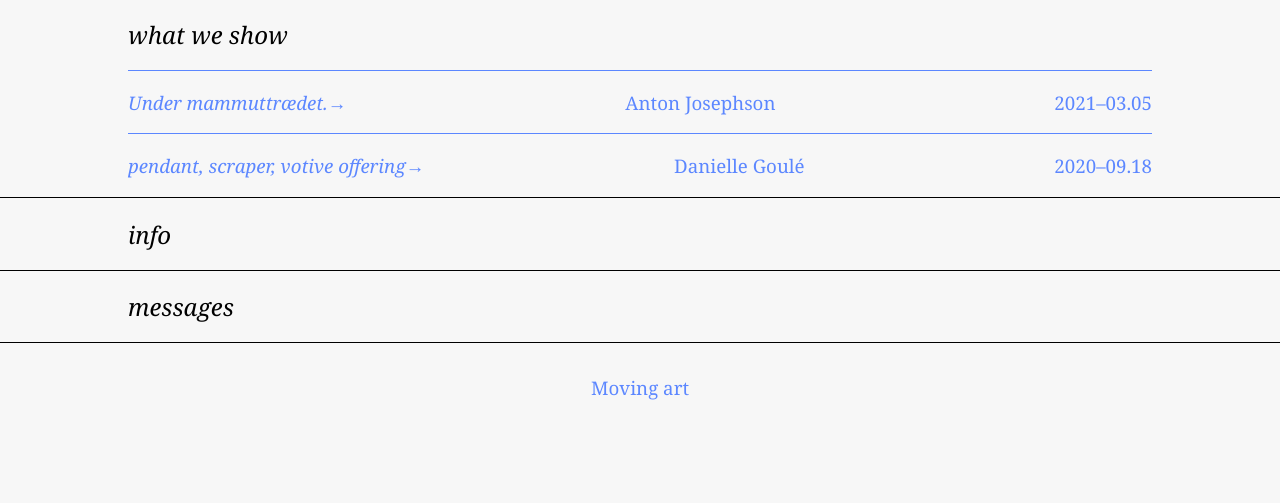
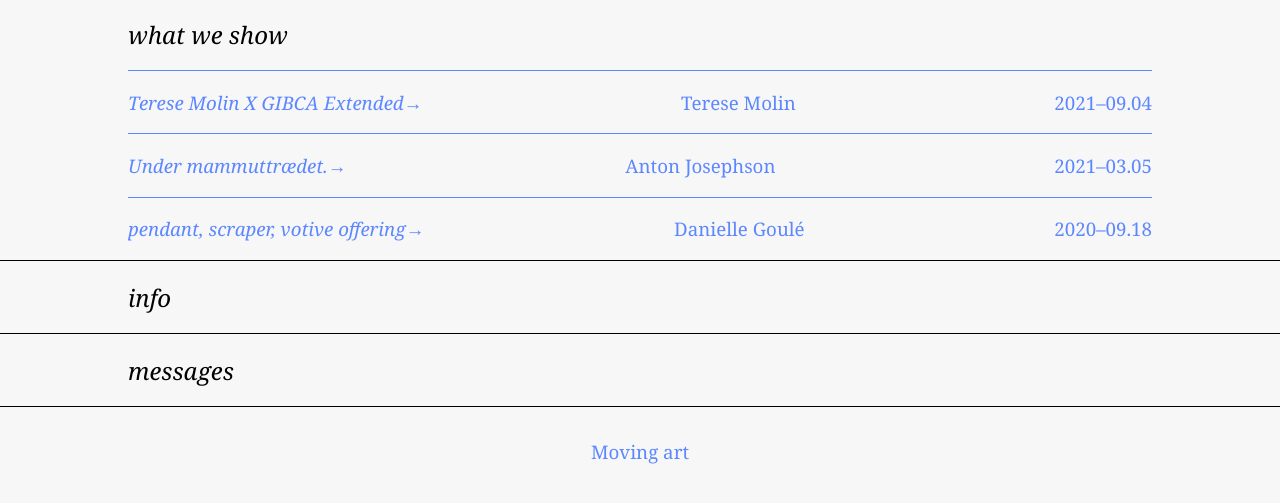
Before and after one commit to kristinsandstrom/GalleriPirra, a plain HTML site: page index.html in a window 1280 px wide. Both pictures are taken after a click on the element "what we show". Shown: the part 131-634 px from the top of the page. Drawn offline with nearby package versions, Linux system fonts and the light colour scheme.

Commit message:
Update index.html

```diff
--- a/index.html
+++ b/index.html
@@ -40,6 +40,23 @@
     <h2 id="exhibititon"><a><i>what we show</i></a></h2>
 
    <div class="exhibition-text" id="second">
+
+       <!-- exhibition3.0.html -->
+
+       <div class="container-1">
+          <h3 class="projects">
+       	<a href="exhibition3.0.html"><i>Terese Molin X GIBCA Extended</i>→</a>
+          </h3>
+
+          <h3 class="projects">
+  			Terese Molin
+          </h3>
+
+          <h3 class="projects">
+          	2021–09.04
+          </h3></a>
+
+       </div>
 
      <!-- exhibition2.0.html -->
 
@@ -123,7 +140,10 @@
 	 	   <h2 id="current"><a><i>messages</i></a></h2>
 		    <div class="info-text" id="third">
 
-		     <h3 class="about">We are very proud to present our latest exhibition <i>Under mammuttrædet</i> togehter with Anton Josephson. The show is delivered to your mailbox accompanied by an interview with Anton that you can <a href="exhibition2.0.html"><i>read here</i>→</a>
+		     <h3 class="about">Finally! We can share photos from Terese Molins exhibition during GIBCA Extended at Älvsborgsbron. You can <a href="exhibition3.0.html"><i>find it here</i>→</a>
+				 <br>
+			Further notes. Stay tuned, cause the Pirra never sleeps.
+
 			 </h3>
 
 		    </div>
```
